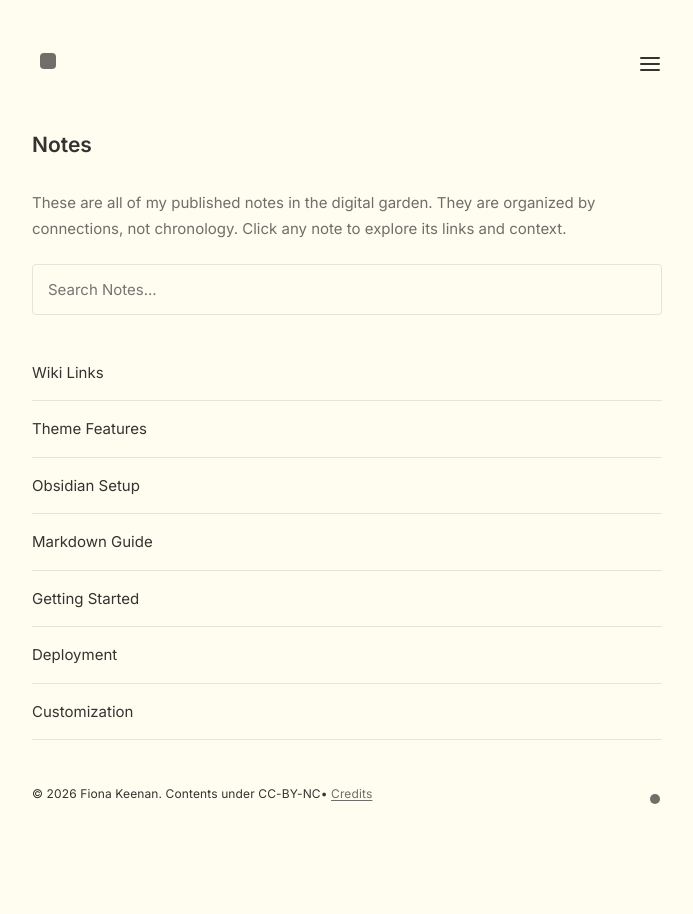
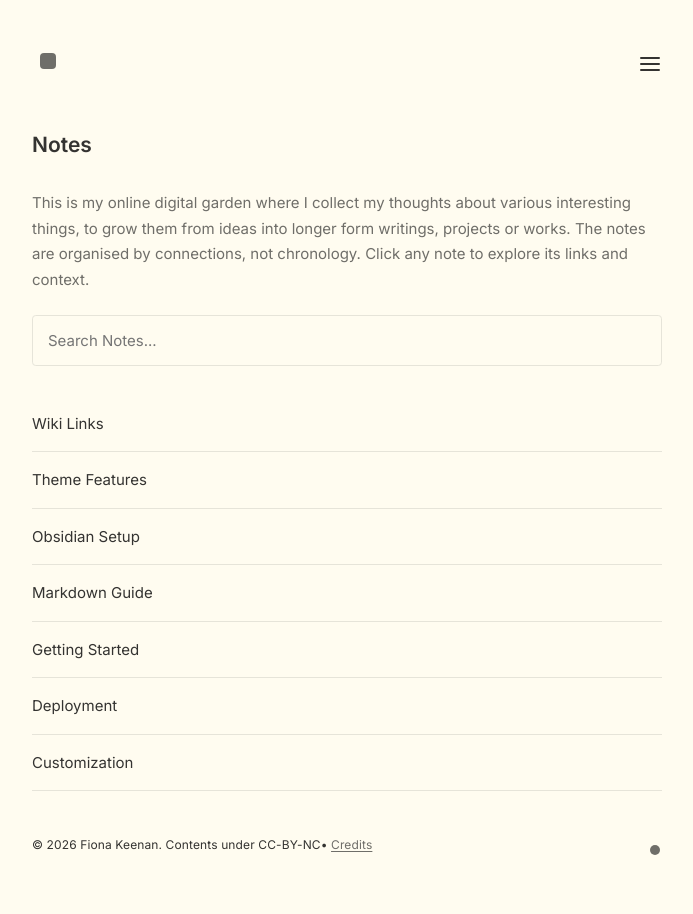
Before and after one commit to fionatkeenan/fionatkeenan.github.io, a Jekyll site: the page built from pages/notes.md, in a window 1280 px wide. Shown: the whole page, without its empty margins (293-986 px from the left). Built offline with Jekyll 4.4.1, drawn with Linux system fonts in a browser that asks for light colours.

Commit message:
Add files via upload

```diff
--- a/pages/notes.md
+++ b/pages/notes.md
@@ -4,4 +4,4 @@ layout: Post
 permalink: /notes
 ---
 
-These are all of my published notes in the digital garden. They are organized by connections, not chronology. Click any note to explore its links and context.
+This is my online digital garden where I collect my thoughts about various interesting things, to grow them from ideas into longer form writings, projects or works. The notes are organised by connections, not chronology. Click any note to explore its links and context.
```
